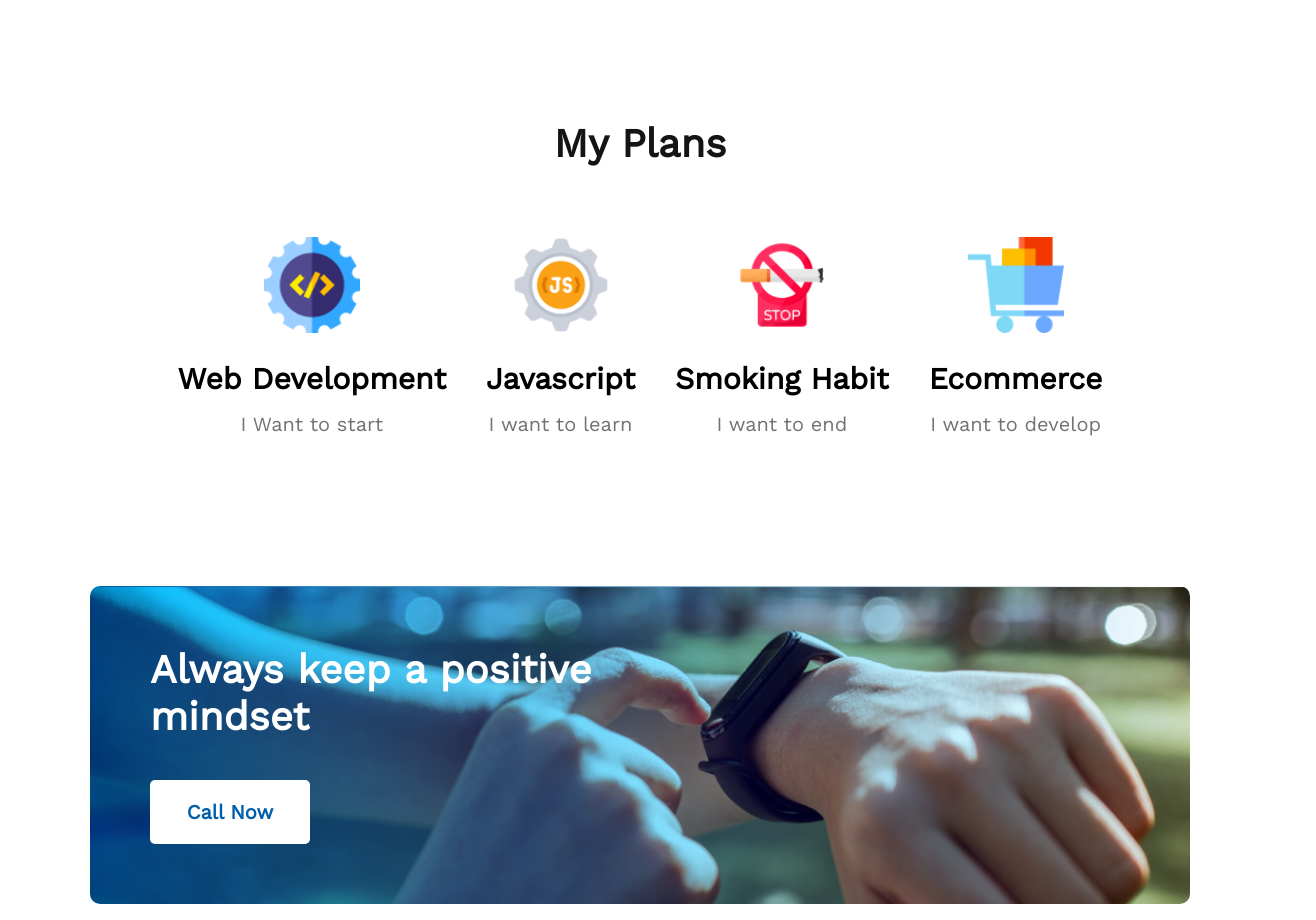
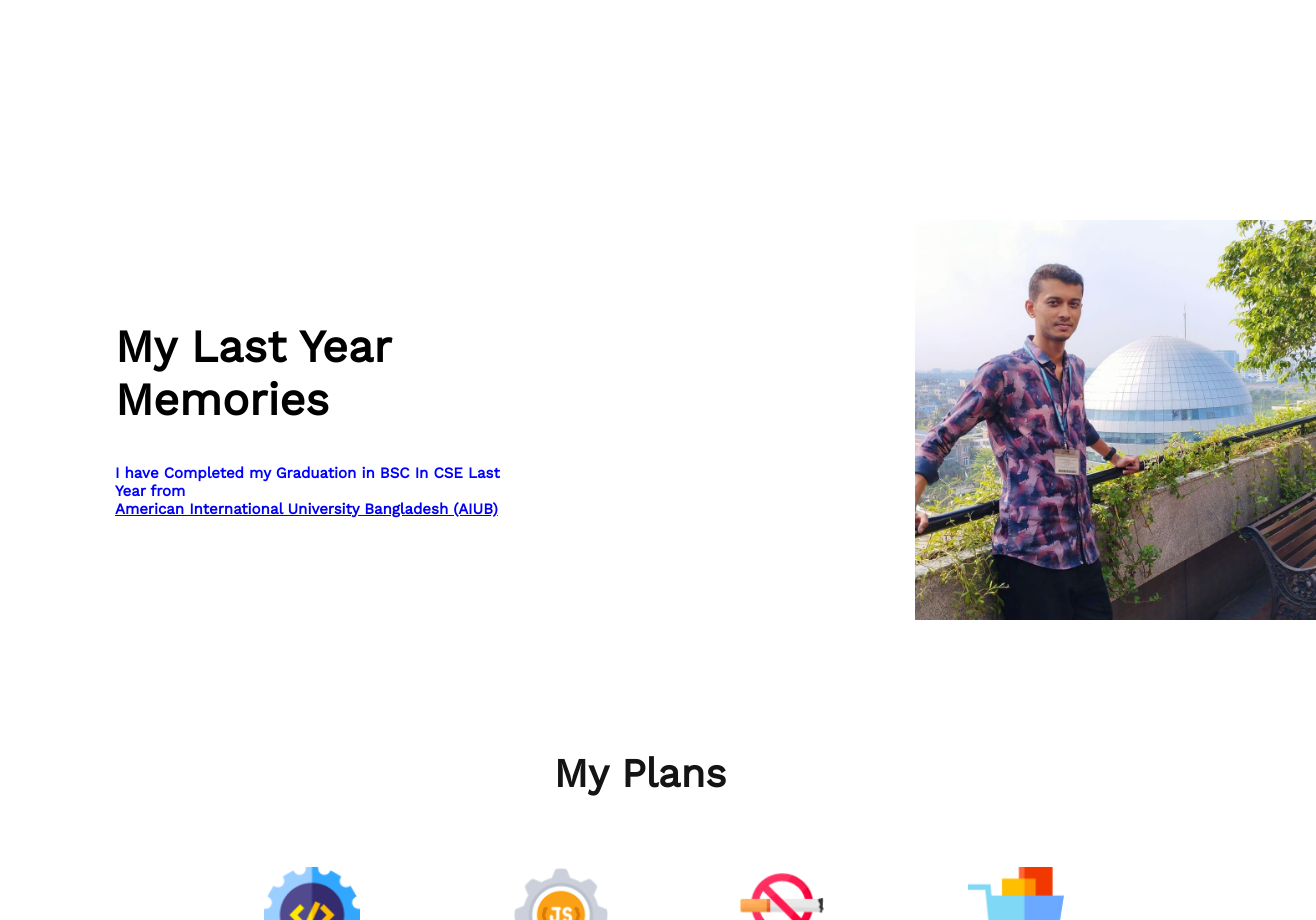
Before and after one commit to Rahful/New-Year-New-Me-Website, a plain HTML site: page index.html in a window 1280 px wide. Shown: the part 1640-2560 px from the top of the page, 1316 px wide, since content can reach past the window. Drawn offline with nearby package versions, Linux system fonts and the light colour scheme.

Commit message:
Extra part added

```diff
--- a/index.html
+++ b/index.html
@@ -42,6 +42,22 @@
                             <li><i class="fa-solid fa-check"></i> Contrary to popular simply.</li>
                         </ul>
                 </div>
+        </section>
+            <!-- Extra block for bonus -->
+            <section class="extra-block">
+
+               <div class="extra-block-text">
+                   <h2>My Last Year Memories</h2>
+                   <P>I have Completed my Graduation in BSC In CSE Last Year from <br>
+                    <a href="https://www.aiub.edu/" target="_blank">American International University Bangladesh (AIUB)</a>
+                   </P>
+               </div>
+
+               <div class="extra-block-img">
+                   <img src="images/me.jpg" alt="me">
+               </div>
+
+        </section>
 
         </section>
         <!-- my plans section -->
--- a/styles/style.css
+++ b/styles/style.css
@@ -99,6 +99,42 @@ ul li {
 .fa-solid {
     color: #16D887;
     margin-right: 14px;
+}
+/* Extra Block  */
+
+.extra-block{
+    margin-top: 130px;
+    margin-bottom: 130px;
+    display: flex;
+    justify-content: center;
+}
+
+.extra-block-img{
+    display: flex;
+    margin-left: 400px;
+    margin-top: 100px;
+    width: 250px;
+    height: 400px;
+
+}
+.extra-block-text h2
+{
+    font-weight: 700;
+    font-size: 45px;
+    width:288px;
+    height: 94px;
+    margin-top: 200px;
+    margin-bottom: 50px;
+}
+
+.extra-block-text p
+{
+    width: 400px;
+    height: 100px;
+    font-weight: 700;
+    font-size: 15px;
+    color: blue;
+
 }
 /* plans section style */
 .plans-section {
```
Also changed, not shown: images/me.jpg (added).
